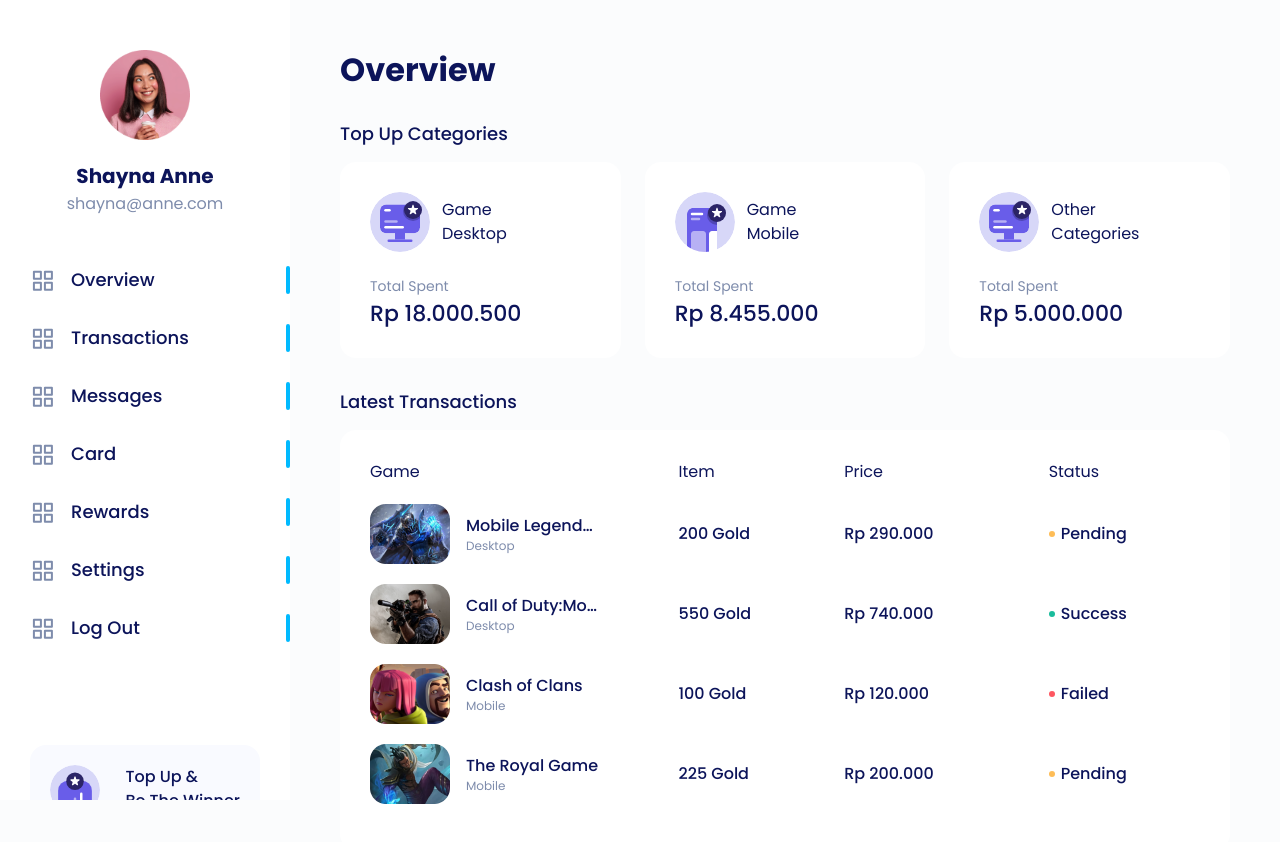
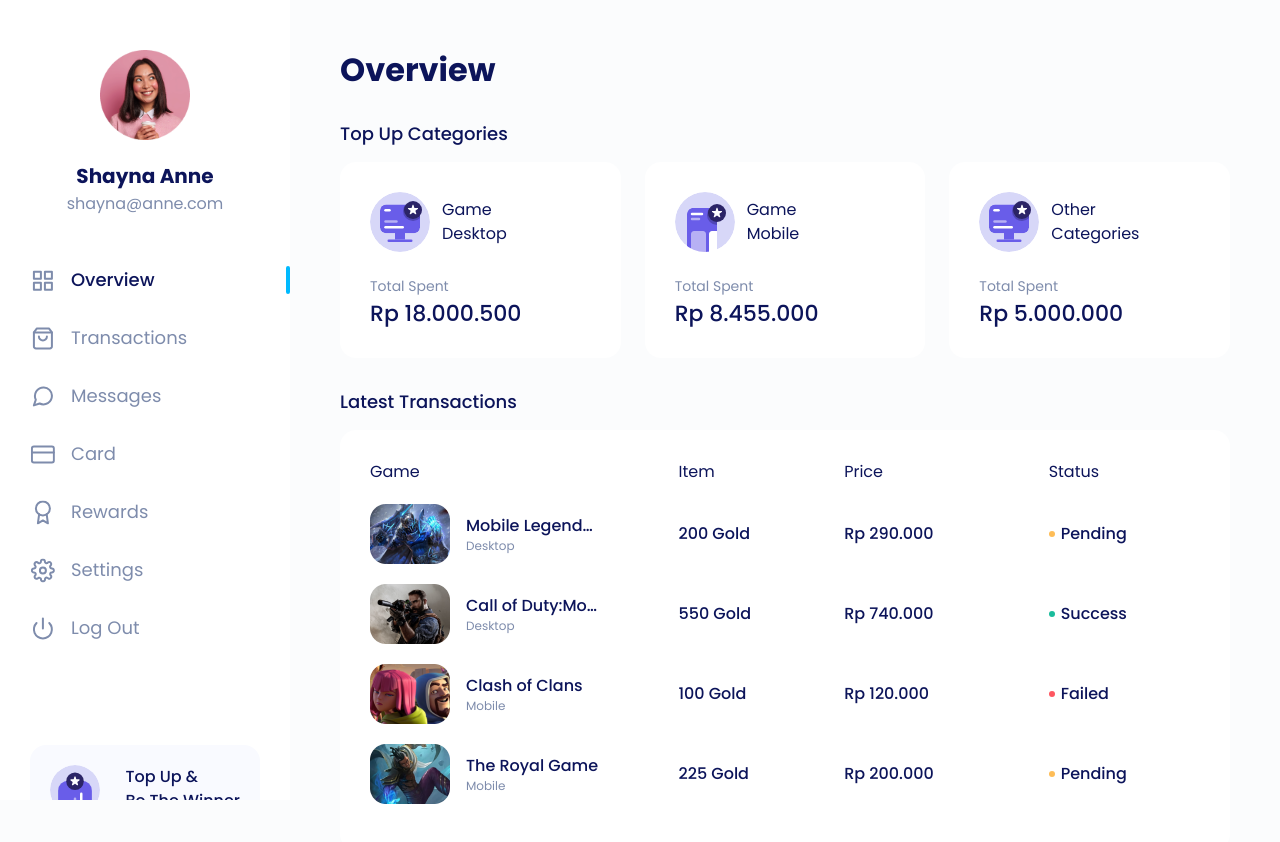
Before and after one commit to KikiAgustin/mernapp, a Next.js app: page /member in a window 1280 px wide. Shown: the top 842 px of the page. Built offline with nearby package versions, Linux system fonts and the light colour scheme.

Commit message:
clean up refactor component sidebar

```diff
--- a/components/organisms/SideBar/MenuItem.tsx
+++ b/components/organisms/SideBar/MenuItem.tsx
@@ -1,15 +1,30 @@
+import cx from "classnames";
 import Image from "next/image";
 
 interface MenuItemProps {
   title: string;
+  icon:
+    | "icon-menu-overview"
+    | "icon-menu-transactions"
+    | "icon-menu-messages"
+    | "icon-menu-card"
+    | "icon-menu-rewards"
+    | "icon-menu-settings"
+    | "icon-menu-logout";
+  active?: boolean;
 }
-export default function MenuItem(props: MenuItemProps) {
-  const { title } = props;
+export default function MenuItem(props: Partial<MenuItemProps>) {
+  const { title, icon, active } = props;
+  const classItem = cx({
+    item: true,
+    "mb-30": true,
+    active,
+  });
   return (
-    <div className="item active mb-30">
+    <div className={classItem}>
       <div className="me-3">
         <Image
-          src="/icon/icon-menu-overview.svg"
+          src={`/icon/${icon}.svg`}
           width={25}
           height={25}
           alt="icon menu"
--- a/components/organisms/SideBar/index.tsx
+++ b/components/organisms/SideBar/index.tsx
@@ -8,13 +8,13 @@ export default function SideBar() {
       <div className="content pt-50 pb-30 ps-30">
         <Profile />
         <div className="menus">
-          <MenuItem title="Overview" />
-          <MenuItem title="Transactions" />
-          <MenuItem title="Messages" />
-          <MenuItem title="Card" />
-          <MenuItem title="Rewards" />
-          <MenuItem title="Settings" />
-          <MenuItem title="Log Out" />
+          <MenuItem title="Overview" icon="icon-menu-overview" active />
+          <MenuItem title="Transactions" icon="icon-menu-transactions" />
+          <MenuItem title="Messages" icon="icon-menu-messages" />
+          <MenuItem title="Card" icon="icon-menu-card" />
+          <MenuItem title="Rewards" icon="icon-menu-rewards" />
+          <MenuItem title="Settings" icon="icon-menu-settings" />
+          <MenuItem title="Log Out" icon="icon-menu-logout" />
         </div>
         <Footer />
       </div>
```
Also changed, not shown: public/icon/icon-menu-card.svg.
